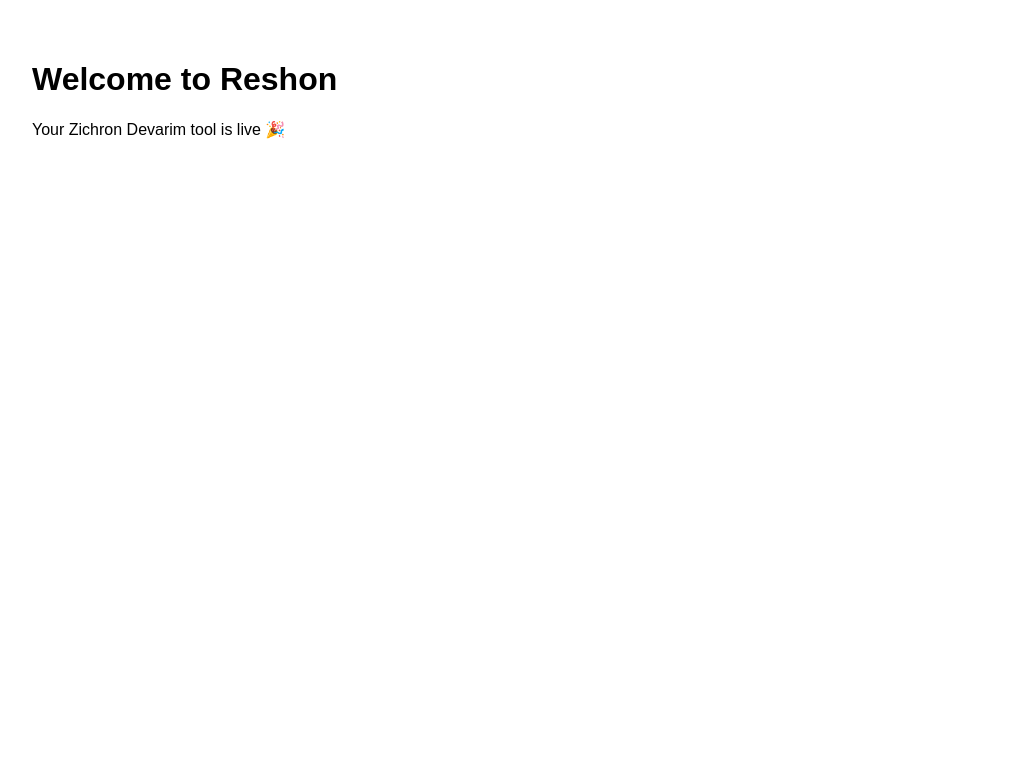
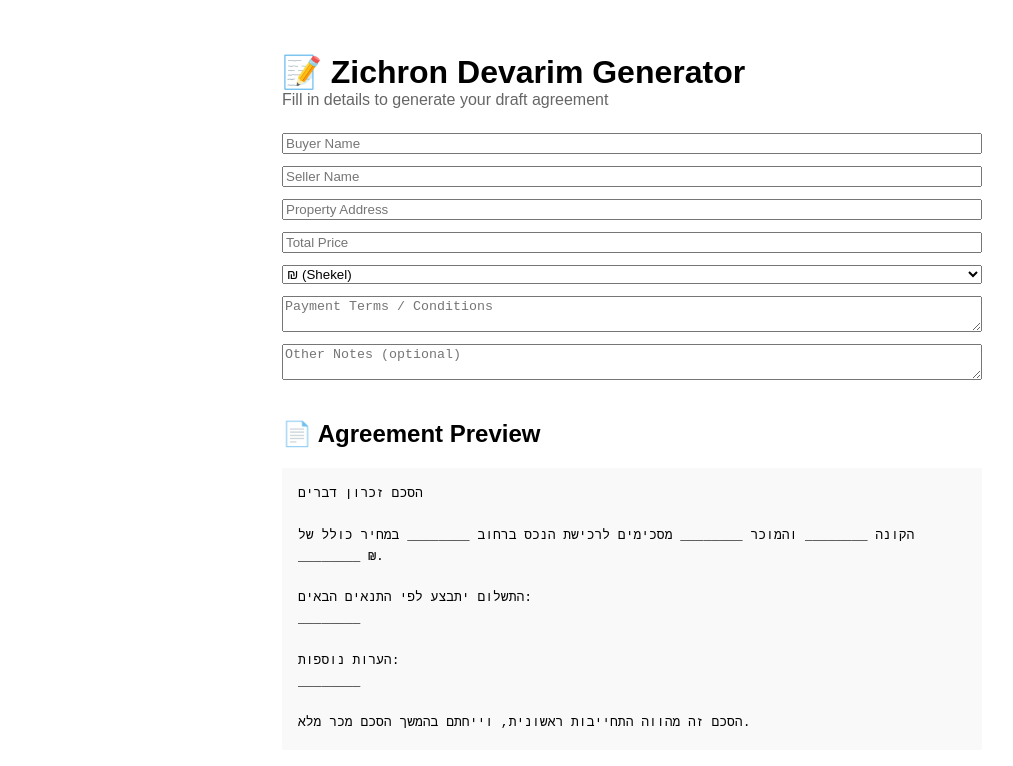
Before and after one commit to tichchok/-reshon-zichron, a React (Create React App) app: page / in a window 1280 px wide. Shown: the top 766 px of the page, without its empty margins (8-1021 px from the left). Built offline with nearby package versions, Linux system fonts and the light colour scheme.

Commit message:
Update App.js

```diff
--- a/src/App.js
+++ b/src/App.js
@@ -1,12 +1,59 @@
-import React from "react";
+import React, { useState } from "react";
 
-function App() {
+export default function App() {
+  const [form, setForm] = useState({
+    buyer: "",
+    seller: "",
+    address: "",
+    price: "",
+    currency: "₪",
+    conditions: "",
+    notes: "",
+  });
+
+  const handleChange = (e) => {
+    setForm({ ...form, [e.target.name]: e.target.value });
+  };
+
+  const agreementText = `
+הסכם זכרון דברים
+
+הקונה ${form.buyer || "________"} והמוכר ${form.seller || "________"} מסכימים לרכישת הנכס ברחוב ${
+    form.address || "________"
+  } במחיר כולל של ${form.price || "________"} ${form.currency}.
+
+התשלום יתבצע לפי התנאים הבאים:
+${form.conditions || "________"}
+
+הערות נוספות:
+${form.notes || "________"}
+
+הסכם זה מהווה התחייבות ראשונית, וייחתם בהמשך הסכם מכר מלא.
+  `.trim();
+
   return (
-    <div style={{ padding: "2rem", fontFamily: "sans-serif" }}>
-      <h1>Welcome to Reshon</h1>
-      <p>Your Zichron Devarim tool is live 🎉</p>
+    <div style={{ maxWidth: 700, margin: "auto", padding: 24, fontFamily: "sans-serif" }}>
+      <h1 style={{ marginBottom: 0 }}>📝 Zichron Devarim Generator</h1>
+      <p style={{ marginTop: 0, color: "#666" }}>Fill in details to generate your draft agreement</p>
+
+      <div style={{ display: "grid", gap: 12, marginTop: 24 }}>
+        <input placeholder="Buyer Name" name="buyer" value={form.buyer} onChange={handleChange} />
+        <input placeholder="Seller Name" name="seller" value={form.seller} onChange={handleChange} />
+        <input placeholder="Property Address" name="address" value={form.address} onChange={handleChange} />
+        <input placeholder="Total Price" name="price" value={form.price} onChange={handleChange} />
+        <select name="currency" value={form.currency} onChange={handleChange}>
+          <option value="₪">₪ (Shekel)</option>
+          <option value="$">$ (USD)</option>
+          <option value="€">€ (Euro)</option>
+        </select>
+        <textarea placeholder="Payment Terms / Conditions" name="conditions" value={form.conditions} onChange={handleChange} />
+        <textarea placeholder="Other Notes (optional)" name="notes" value={form.notes} onChange={handleChange} />
+      </div>
+
+      <h2 style={{ marginTop: 40 }}>📄 Agreement Preview</h2>
+      <pre style={{ background: "#f9f9f9", padding: 16, whiteSpace: "pre-wrap", lineHeight: 1.6 }}>
+        {agreementText}
+      </pre>
     </div>
   );
-}
-
-export default App;
+  }
```
